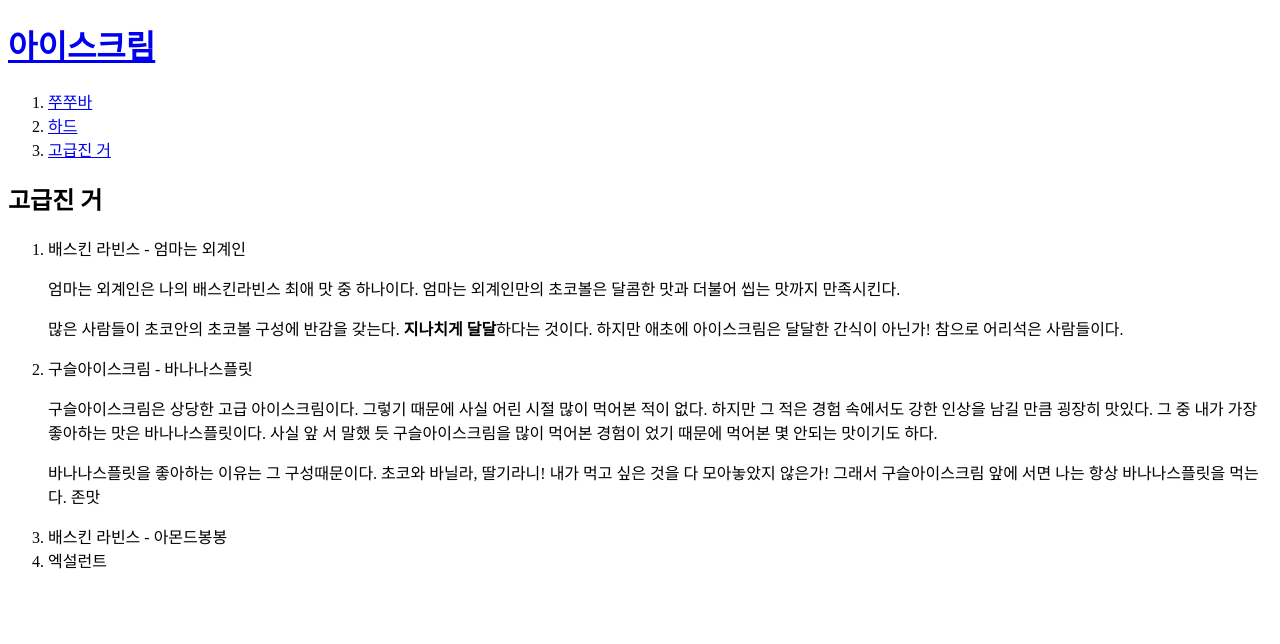
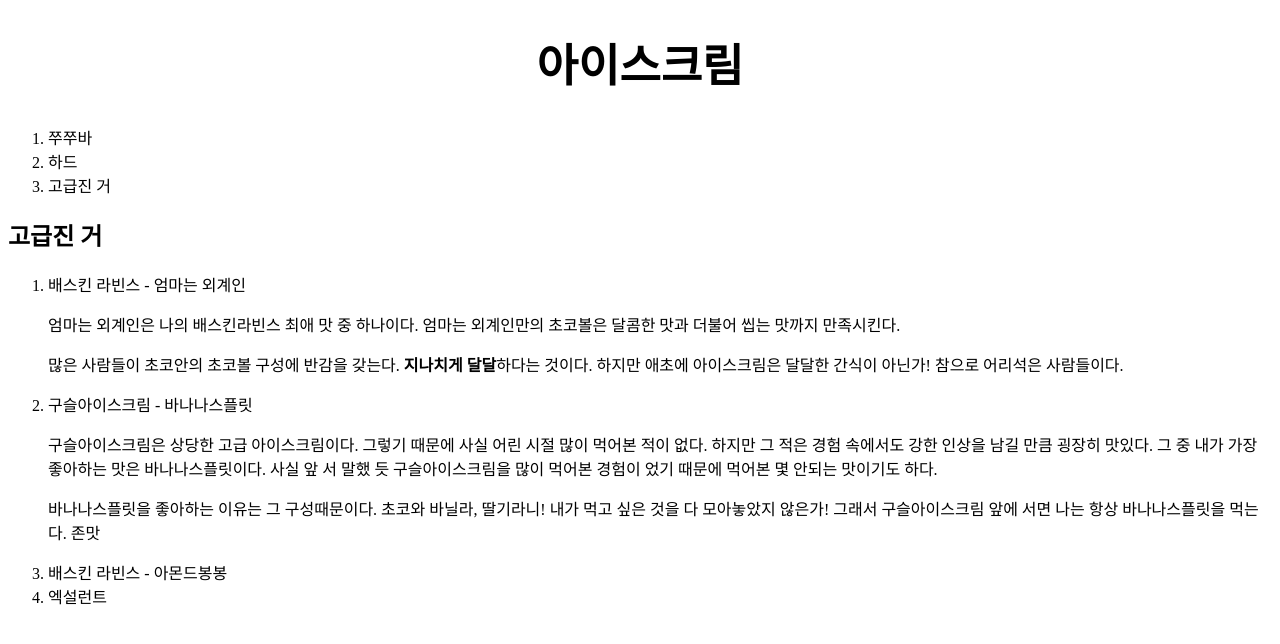
Before and after one commit to Jinny01/web, a plain HTML site: page 3.html in a window 1280 px wide. Drawn offline with Linux system fonts and the light colour scheme.

Commit message:
add-chatver.

```diff
--- a/3.html
+++ b/3.html
@@ -3,13 +3,22 @@
 <head>
   <title>아이스크림 - 쭈쭈바</title>
   <meta charset="utf-8">
+  <style>
+    a {
+      color:black;
+      text-decoration: none;}
+    h1 {
+      font-size:45px;
+      text-align:center;
+    }
+    </style>
 </head>
 <body>
   <h1><a href="index.html">아이스크림</a></h1>
     <ol>
-      <li><a href="1.html">쭈쭈바</a></li>
-      <li><a href="2.html">하드</a></li>
-      <li><a href="3.html">고급진 거</a></li>
+      <li><a href="1.html" class="saw">쭈쭈바</a></li>
+      <li><a href="2.html" class="saw">하드</a></li>
+      <li><a href="3.html" >고급진 거</a></li>
     </ol>
   <h2>고급진 거</h2>
   <ol>
@@ -25,4 +34,18 @@
     <li>배스킨 라빈스 - 아몬드봉봉</li>
     <li>엑설런트</li>
   </ol>
+<br><br><br>
+  <!--Start of Tawk.to Script-->
+<script type="text/javascript">
+var Tawk_API=Tawk_API||{}, Tawk_LoadStart=new Date();
+(function(){
+var s1=document.createElement("script"),s0=document.getElementsByTagName("script")[0];
+s1.async=true;
+s1.src='https://embed.tawk.to/60f3dab6649e0a0a5cccbea8/1fas8sme4';
+s1.charset='UTF-8';
+s1.setAttribute('crossorigin','*');
+s0.parentNode.insertBefore(s1,s0);
+})();
+</script>
+<!--End of Tawk.to Script-->
 </body>
```
